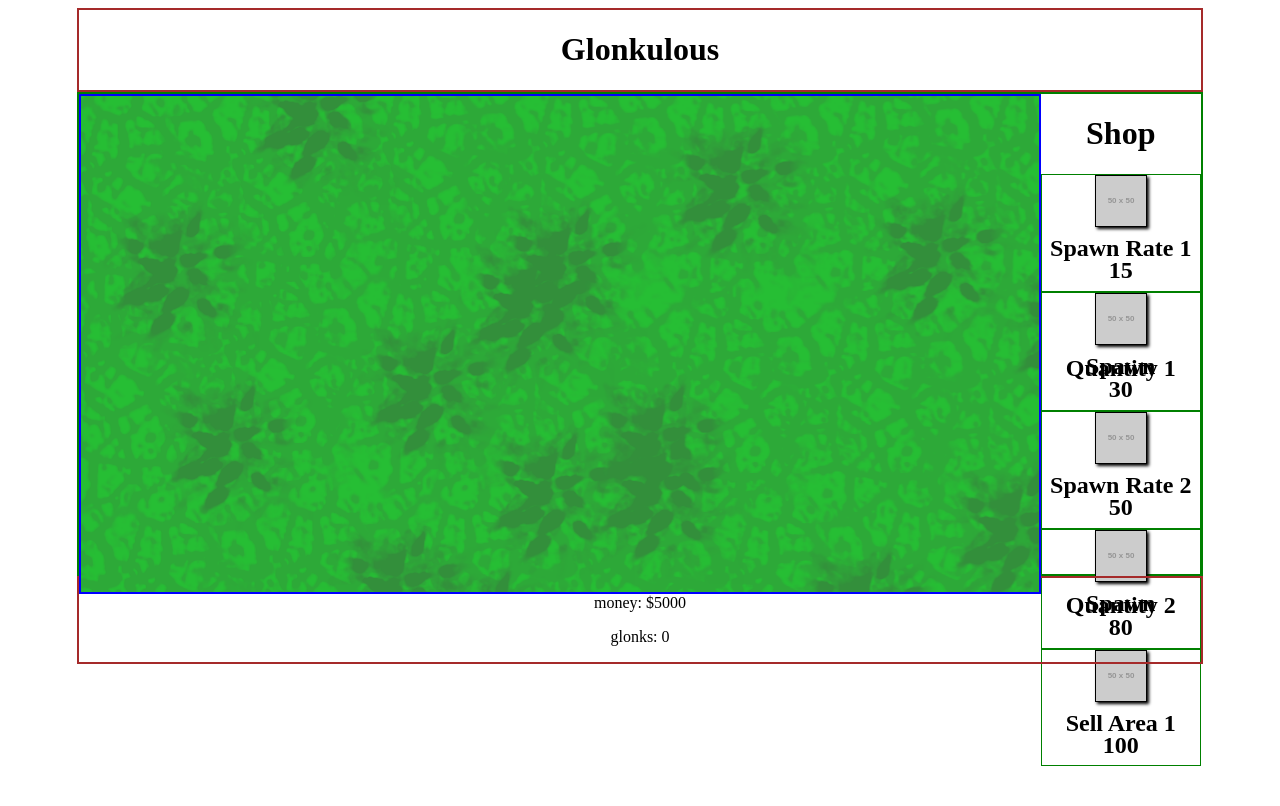
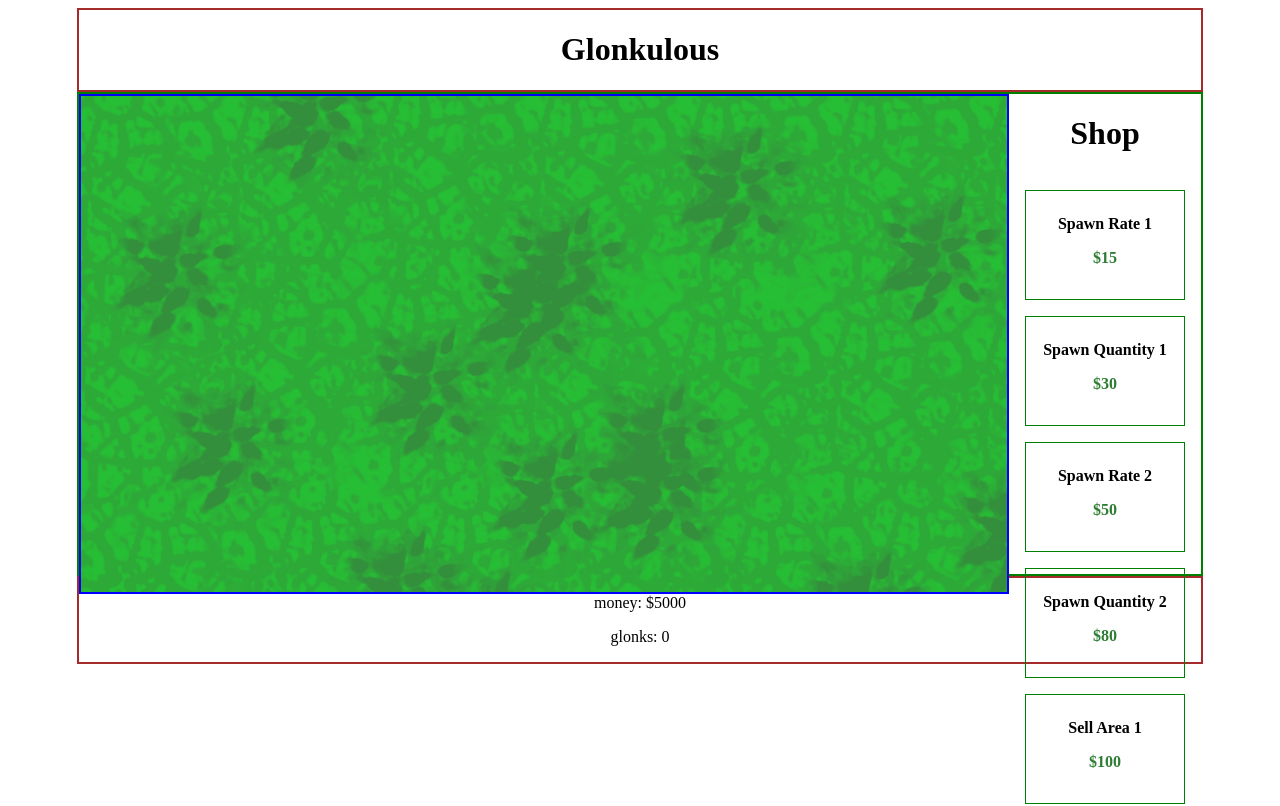
Before and after one commit to JosephHumphrey/CS-332-Final---Glonkulous, a React (Vite) app: page / in a window 1280 px wide. Shown: the top 806 px of the page. Built offline with nearby package versions, Linux system fonts and the light colour scheme.

Commit message:
Basic css for shop. package-lock changes for some reason

```diff
--- a/src/ShopItem.tsx
+++ b/src/ShopItem.tsx
@@ -18,9 +18,9 @@ function ShopItem({ id, icon, name, cost, description, onBuy }: ShopItemProps) {
 
     return(
         <div className={styles.shopItem} onClick={handleClick}>
-            <img className={styles.shopItemIcon} src={icon.length == 0 ? "https://via.placeholder.com/50" : icon} alt={name ?? "item"} />
-            <h2 className={styles.shopItemName}>{name ?? "item"}</h2>
-            <h2 className={styles.shopItemCost}>{cost ?? 1}</h2>
+            {/* <img className={styles.shopItemIcon} src={icon.length == 0 ? "https://via.placeholder.com/50" : icon} alt={name ?? "item"} /> */}
+            <p className={styles.shopItemName}>{name ?? "item"}</p>
+            <p className={styles.shopItemCost}>${cost ?? 1}</p>
             <p className={styles.shopItemDescription}>{description ?? null}</p>
         </div>
     );
--- a/src/Sidebar.tsx
+++ b/src/Sidebar.tsx
@@ -8,7 +8,7 @@ function Sidebar({items, onBuy}: { items: ShopItemData[], onBuy: OnBuyHandler })
     return(
         <div className={styles.Sidebar}>
             <h1>Shop</h1>
-            <div>
+            <div className={styles.ShopGrid}>
                 {items.map((i) => (
                     <ShopItem
                         id={i.id}
--- a/src/Styles/Sidebar.module.css
+++ b/src/Styles/Sidebar.module.css
@@ -1,34 +1,60 @@
 .sidebar {
   width: 20rem;
-  text-align: right;
+  /* text-align: right; */
   display: flex;
   flex-direction: column;
   border: 2px solid brown;
 }
 
+.ShopGrid {
+  display: grid;
+  grid-template-columns: repeat(auto-fill, minmax(10rem, 1fr));
+  gap: 1rem;
+  padding: 1rem;
+}
+
 .shopItem {
-  font-size: 1rem;
-  line-height: 2px;
-  padding: 0;
+  position: relative;
+  border: 1px solid green;
+  padding: 1rem;
   margin: 0;
-  border: 1px solid green;
+  transition: box-shadow 0.2s;
+}
+
+.shopItem:hover {
+  box-shadow: 0 2px 8px rgba(0, 0, 0, 0.3);
 }
 
 .shopItemIcon {
+  display: block;
+  margin: 0 auto 0.5rem;
   border: 1px solid black;
-  box-shadow: 2px 2px 3px;
+  box-shadow: 2px 2px 3px rgba(0, 0, 0, 0.2);
 }
 
 .shopItemName {
-
+  font-weight: bold;
+  margin: 0.5rem 0;
 }
 
 .shopItemCost {
-
+  color: #2e7d32;
+  font-weight: bold;
 }
 
 .shopItemDescription {
   display: none;
+  position: absolute;
+  top: 55%;
+  left: 0;
+  right: 0;
+  background: white;
+  border: 1px solid #ccc;
+  padding: 0.75rem;
+  z-index: 10;
+  box-shadow: 0 4px 12px rgba(0, 0, 0, 0.15);
+  border-radius: 4px;
+  margin-top: 0.5rem;
 }
 
 .shopItem:hover .shopItemDescription {
```
Also changed, not shown: 1 other file (tests, documents, lock files or other folders).
